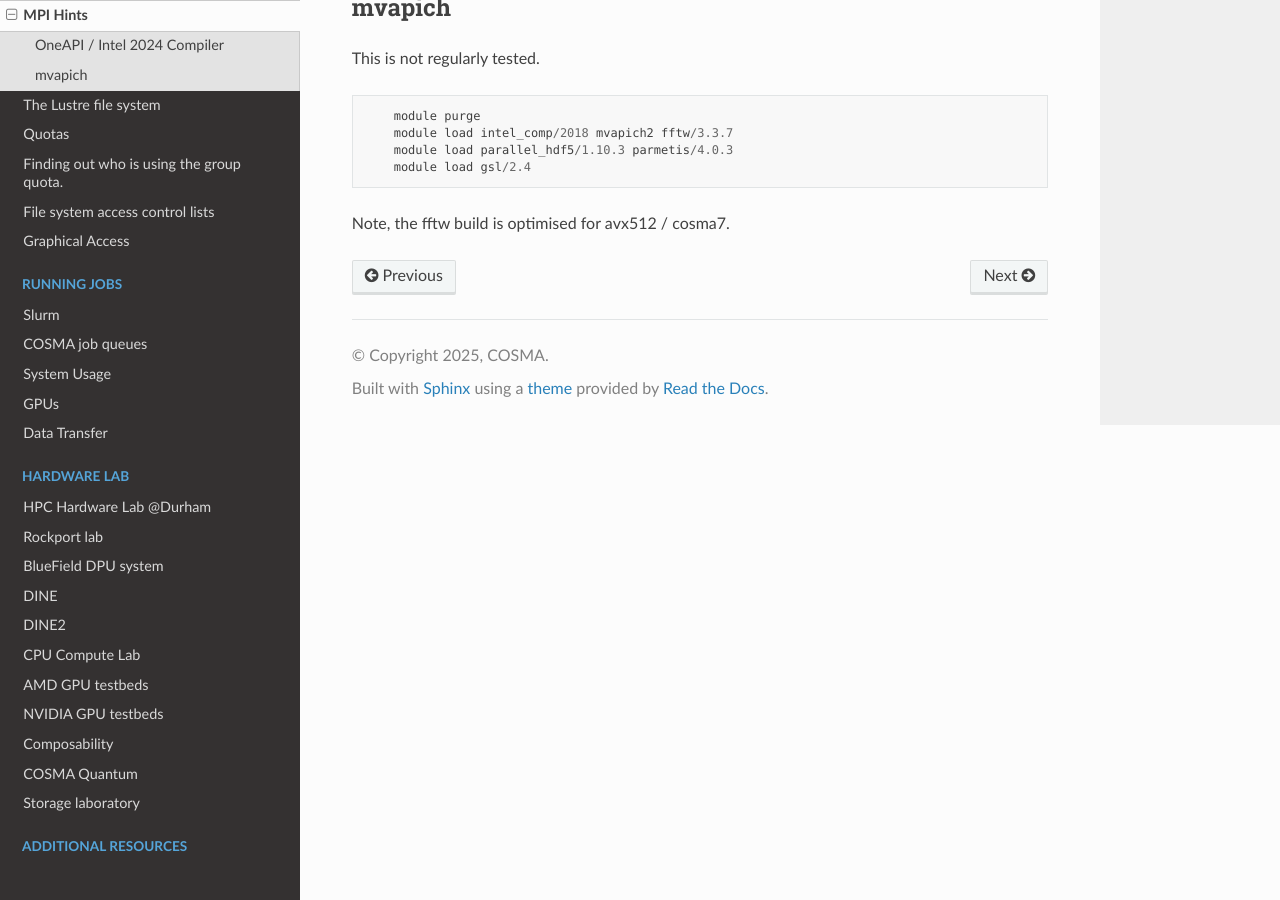
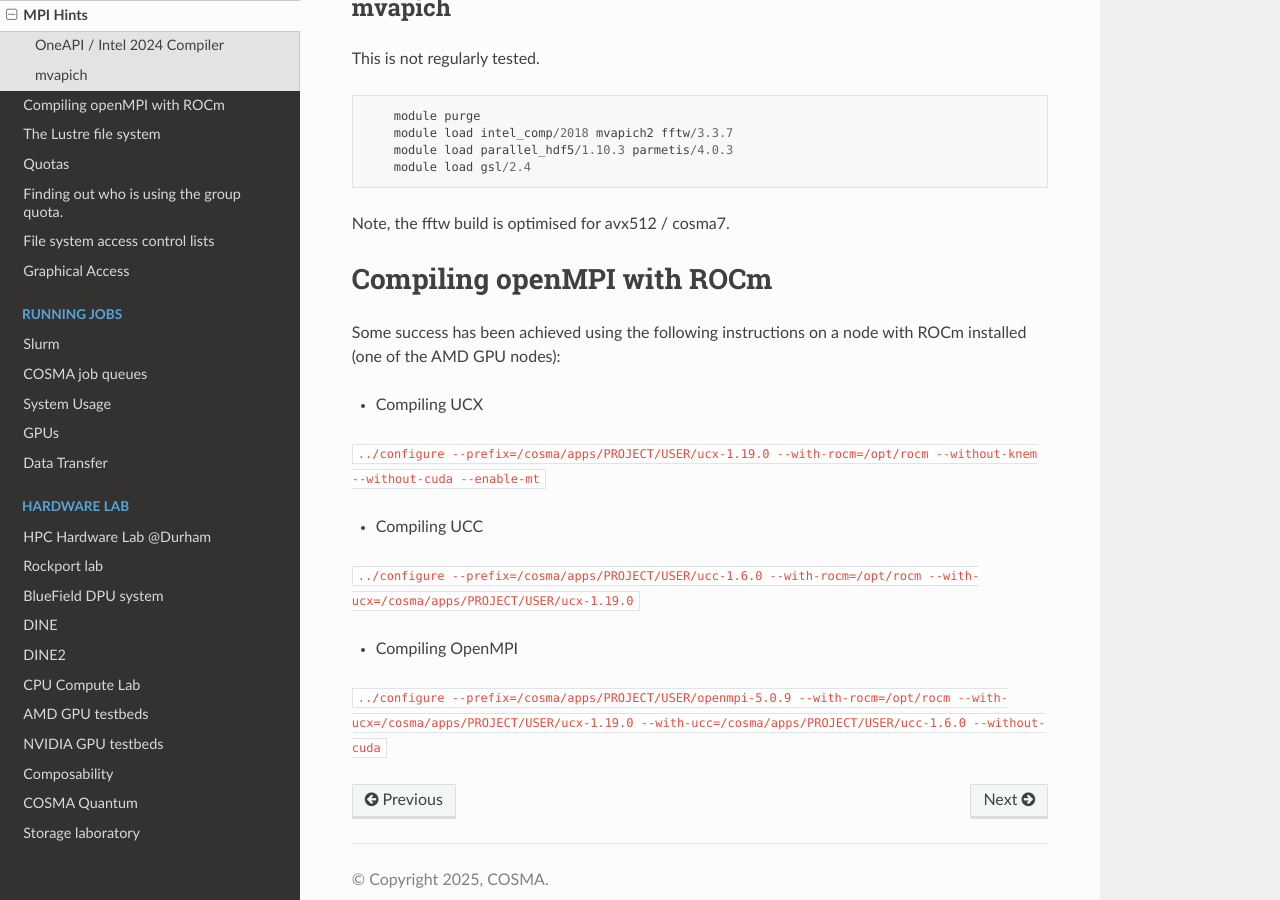
Before and after one commit to agb32/cosmadoc, a Sphinx documentation site: the page built from docs/source/mpi.md, in a window 1280 px wide and 900 px high, scrolled down 1420 px. Built offline with Sphinx 7.4.7 and the Read the Docs theme 3.1.0, drawn with Linux system fonts in a browser that asks for light colours; some of the changed text lies outside the part shown.

Commit message:
Added OpenMPI and intel_comp instructions

```diff
--- a/docs/source/mpi.md
+++ b/docs/source/mpi.md
@@ -63,3 +63,19 @@ This is not regularly tested.
 
 
 Note, the fftw build is optimised for avx512 / cosma7.
+
+# Compiling openMPI with ROCm
+
+Some success has been achieved using the following instructions on a node with ROCm installed (one of the AMD GPU nodes):
+
+- Compiling UCX
+
+`../configure --prefix=/cosma/apps/PROJECT/USER/ucx-1.19.0 --with-rocm=/opt/rocm --without-knem --without-cuda --enable-mt`
+
+- Compiling UCC
+
+`../configure --prefix=/cosma/apps/PROJECT/USER/ucc-1.6.0 --with-rocm=/opt/rocm --with-ucx=/cosma/apps/PROJECT/USER/ucx-1.19.0`
+
+- Compiling OpenMPI
+
+`../configure --prefix=/cosma/apps/PROJECT/USER/openmpi-5.0.9 --with-rocm=/opt/rocm --with-ucx=/cosma/apps/PROJECT/USER/ucx-1.19.0 --with-ucc=/cosma/apps/PROJECT/USER/ucc-1.6.0 --without-cuda`
```
Also changed, not shown: other parts of docs/source/mpi.md (+1 -1 lines).
